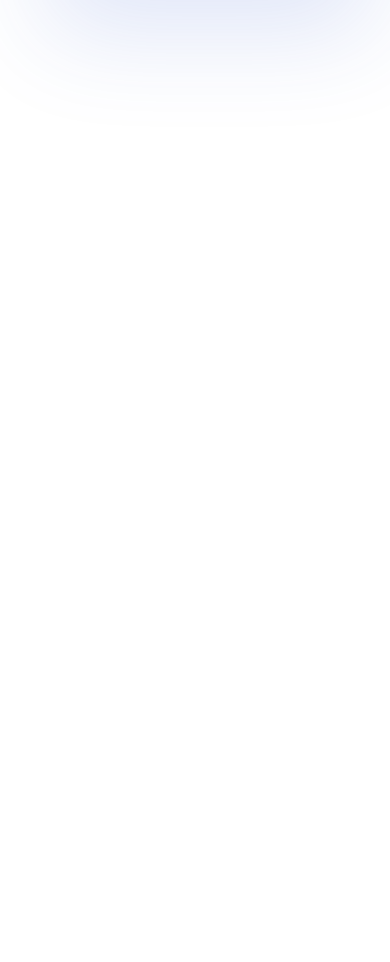
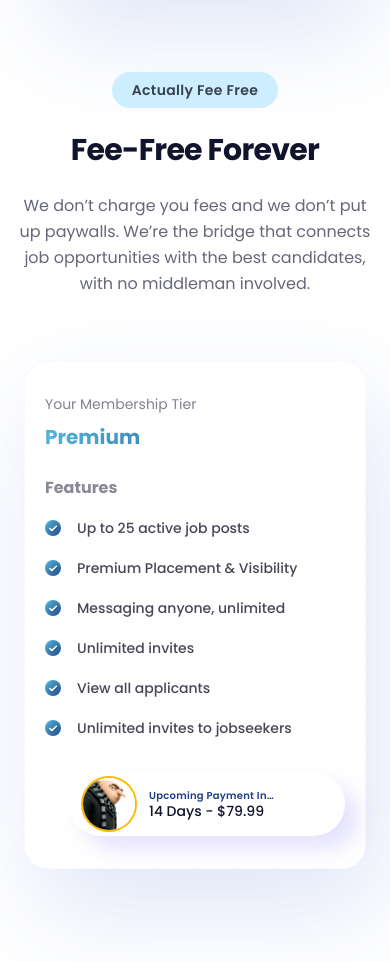
Before and after one commit to smbmunna/remote-recruit, a React (Vite) app: page / in a window 390 px wide. Shown: the part 1720-2682 px from the top of the page. Before the commit the page ends 2032 px from the top, so only its background shows below. Built offline with nearby package versions, Linux system fonts and the light colour scheme.

Commit message:
Fee section responsive

```diff
--- a/src/App.jsx
+++ b/src/App.jsx
@@ -21,8 +21,8 @@ function App() {
         <Hero />
       </div>
       <Global />
-      {/* <Fees />
-      <Showcase />
+      <Fees />
+      {/* <Showcase />
       <SignUp />
       <FAQ/>  */}
 
--- a/src/components/Fees.jsx
+++ b/src/components/Fees.jsx
@@ -4,100 +4,68 @@ import GruCardLight from "./reusables/GruCardLight";
 import TextBlock from "./reusables/TextBlock";
 import activeIcon from "../assets/activeIcon.svg";
 
-
 export default function Fees() {
   return (
-    <div className="flex w-[1070px] mx-auto mt-40 items-center gap-20 mb-20">
-      <div className="w-1/2">
-        <div className="bg-white border border-dashed border-[#F6F4FF] py-10 rounded-[34px] shadow-[14px_41px_100px_0px_rgba(49,89,211,0.22)]  flex flex-col justify-between p-6">
+    <div className="max-w-[1070px] w-full mx-auto mt-20 md:mt-40 px-4 sm:px-6 lg:px-0 flex flex-col-reverse lg:flex-row items-center gap-16 lg:gap-20 mb-20">
+
+      <div className="w-full sm:max-w-xl lg:w-1/2 px-2 sm:px-0">
+        <div className="bg-white border border-dashed border-[#F6F4FF] py-8 sm:py-10 rounded-[24px] sm:rounded-[34px] shadow-[14px_41px_100px_0px_rgba(49,89,211,0.15)] sm:shadow-[14px_41px_100px_0px_rgba(49,89,211,0.22)] flex flex-col justify-between p-5 sm:p-8 overflow-visible">
+
           <div>
-            <p className="text-[#808191]">Your Membership Tier</p>
+            <p className="text-[#808191] text-sm">Your Membership Tier</p>
           </div>
+
           <div>
-            <h2 className="text-[20px] bg-gradient-to-r from-[#52B4DA] to-[#1E3E85] bg-clip-text text-transparent font-bold mb-8 mt-4">
+            <h2 className="text-[20px] bg-gradient-to-r from-[#52B4DA] to-[#1E3E85] bg-clip-text text-transparent font-bold mb-6 mt-2">
               Premium
             </h2>
+
             <div>
               <p className="text-[#11142D]/50 font-bold text-[16px]">
                 Features
               </p>
-              {/* list */}
+
               <div className="grid gap-4 mt-4">
-                <div className="flex items-center gap-4">
-                  <div>
-                    <img className="w-4" src={activeIcon} alt="icon" />
+                {[
+                  "Up to 25 active job posts",
+                  "Premium Placement & Visibility",
+                  "Messaging anyone, unlimited",
+                  "Unlimited invites",
+                  "View all applicants",
+                  "Unlimited invites to jobseekers",
+                ].map((feature, idx) => (
+                  <div key={idx} className="flex items-center gap-4">
+                    <div className="flex-shrink-0">
+                      <img className="w-4 h-4" src={activeIcon} alt="icon" />
                     </div>
                     <div>
-                    <span className="text-[14px] text-[#323445E6]">
-                      Up to 25 active job posts
+                      <span className="text-[14px] text-[#323445E6] font-medium">
+                        {feature}
                       </span>
                     </div>
                   </div>
-                <div className="flex items-center gap-4">
-                  <div>
-                    <img className="w-4" src={activeIcon} alt="icon" />
-                  </div>
-                  <div>
-                    <span className="text-[14px] text-[#323445E6]">
-                      Premium Placement & Visibility
-                    </span>
-                  </div>
-                </div>
-                <div className="flex items-center gap-4">
-                  <div>
-                    <img className="w-4" src={activeIcon} alt="icon" />
-                  </div>
-                  <div>
-                    <span className="text-[14px] text-[#323445E6]">
-                      Messaging anyone, unlimited
-                    </span>
-                  </div>
-                </div>
-                <div className="flex items-center gap-4">
-                  <div>
-                    <img className="w-4" src={activeIcon} alt="icon" />
-                  </div>
-                  <div>
-                    <span className="text-[14px] text-[#323445E6]">
-                      Unlimited invites
-                    </span>
-                  </div>
-                </div>
-                <div className="flex items-center gap-4">
-                  <div>
-                    <img className="w-4" src={activeIcon} alt="icon" />
-                  </div>
-                  <div>
-                    <span className="text-[14px] text-[#323445E6]">
-                      View all applicants
-                    </span>
-                  </div>
-                </div>
-                <div className="flex items-center gap-4">
-                  <div>
-                    <img className="w-4" src={activeIcon} alt="icon" />
-                  </div>
-                  <div>
-                    <span className="text-[14px] text-[#323445E6]">
-                      Unlimited invites to jobseekers
-                    </span>
+                ))}
               </div>
             </div>
           </div>
+
+          <div className="flex flex-col gap-10 mt-8 relative pl-6 sm:pl-0">
+            <div className="lg:ml-[-100px] md:ml-[-50px] ml-0 transition-all duration-300 relative z-10 max-w-full">
+              <GruCard text1="Upcoming Payment In…" text2="14 Days - $79.99" />
             </div>
           </div>
-          <div className="flex flex-col gap-10 mt-8">
-            <div className="ml-[-100px]">
-              <GruCard text1="Upcoming Payment In…" text2="14 Days - $79.99"/>
+
         </div>
       </div>
-        </div>
-      </div>
+
+      <div className="w-full lg:w-1/2 text-center lg:text-left">
         <TextBlock
           badgeText="Actually Fee Free"
           header="Fee-Free Forever"
           body="We don’t charge you fees and we don’t put up paywalls. We’re the bridge that connects job opportunities with the best candidates, with no middleman involved."
         />
       </div>
+
+    </div>
   );
 }
```
Lines whose indentation alone changed are shown as unchanged.
